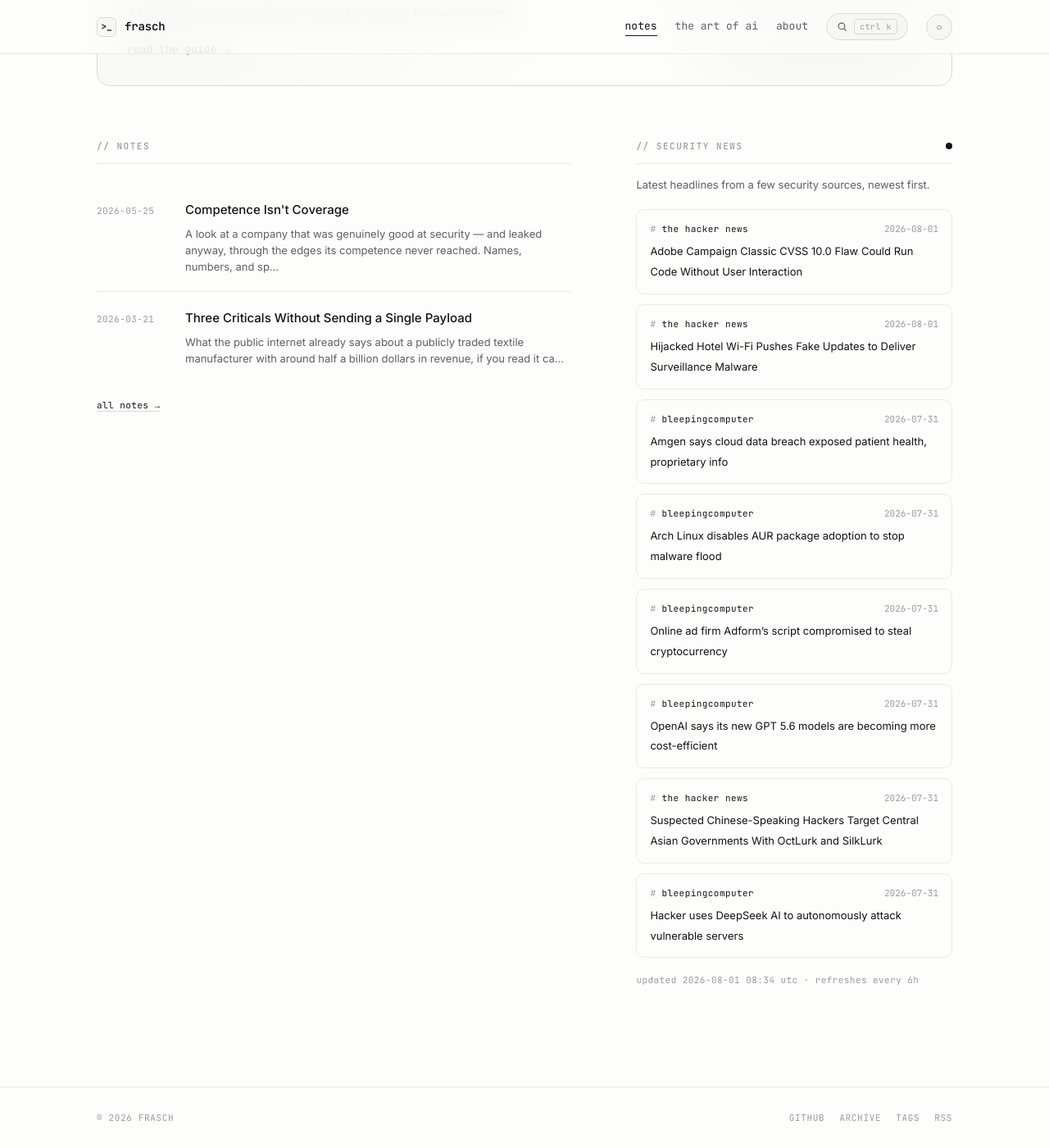
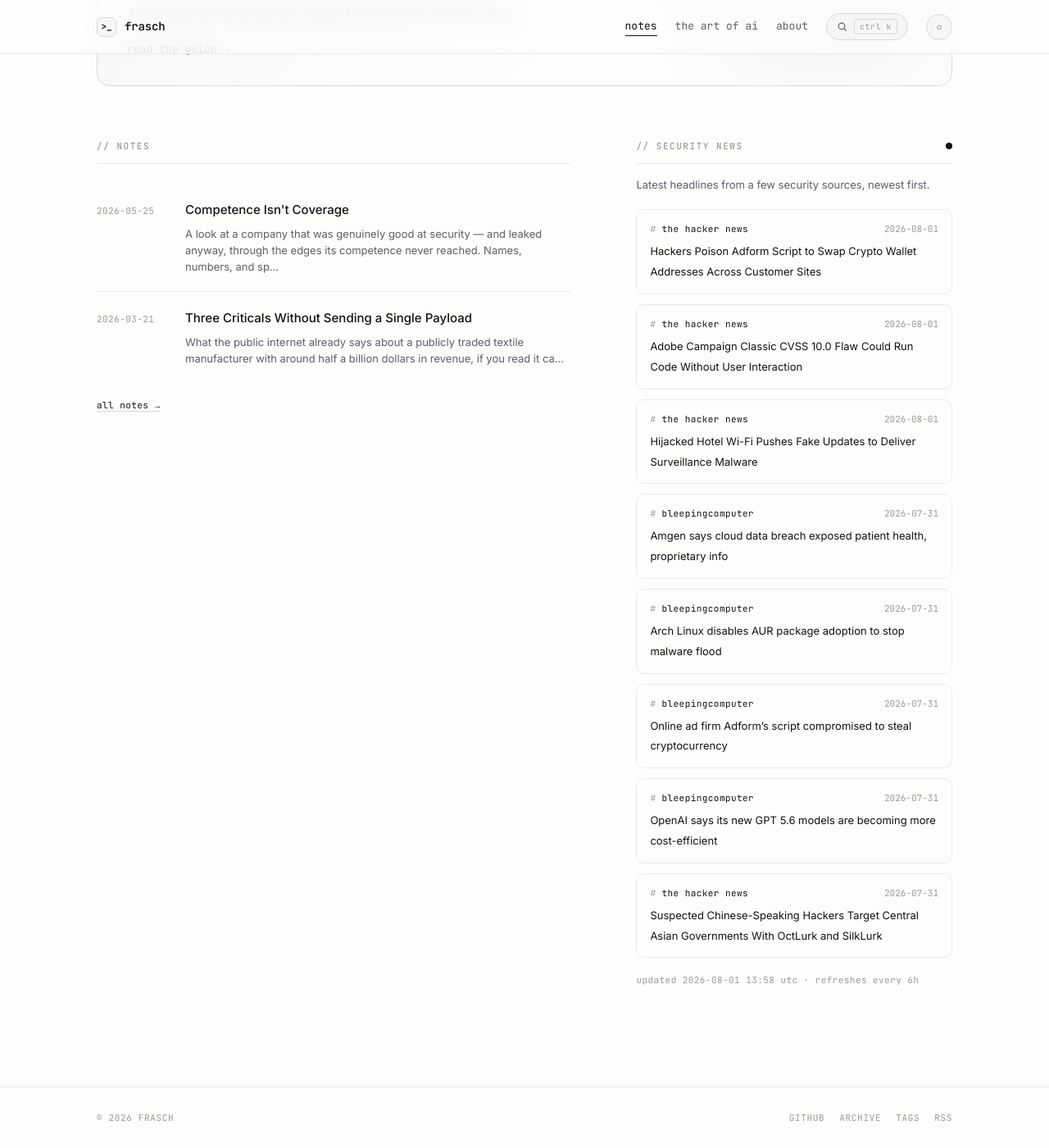
Before and after one commit to whoisfrasch/frasch, a Jekyll site: the page built from index.html, in a window 1280 px wide and 1400 px high, scrolled down 615 px. Shown: the whole window at 82% size. Built offline with Jekyll 4.4.1, drawn with Linux system fonts in a browser that asks for light colours.

Commit message:
Refresh security news feed

```diff
--- a/_data/news.json
+++ b/_data/news.json
@@ -1,6 +1,12 @@
 {
-  "updated": "2026-08-01T08:34:46Z",
+  "updated": "2026-08-01T13:58:00Z",
   "items": [
+    {
+      "source": "the hacker news",
+      "title": "Hackers Poison Adform Script to Swap Crypto Wallet Addresses Across Customer Sites",
+      "link": "https://thehackernews.com/2026/08/hackers-poison-adform-script-to-swap.html",
+      "date": "2026-08-01T09:03:07Z"
+    },
     {
       "source": "the hacker news",
       "title": "Adobe Campaign Classic CVSS 10.0 Flaw Could Run Code Without User Interaction",
@@ -42,12 +48,6 @@
       "title": "Suspected Chinese-Speaking Hackers Target Central Asian Governments With OctLurk and SilkLurk",
       "link": "https://thehackernews.com/2026/08/suspected-chinese-speaking-hackers.html",
       "date": "2026-07-31T18:52:04Z"
-    },
-    {
-      "source": "bleepingcomputer",
-      "title": "Hacker uses DeepSeek AI to autonomously attack vulnerable servers",
-      "link": "https://www.bleepingcomputer.com/news/security/hacker-uses-deepseek-ai-to-autonomously-attack-vulnerable-servers/",
-      "date": "2026-07-31T17:35:35Z"
     }
   ]
 }
```
